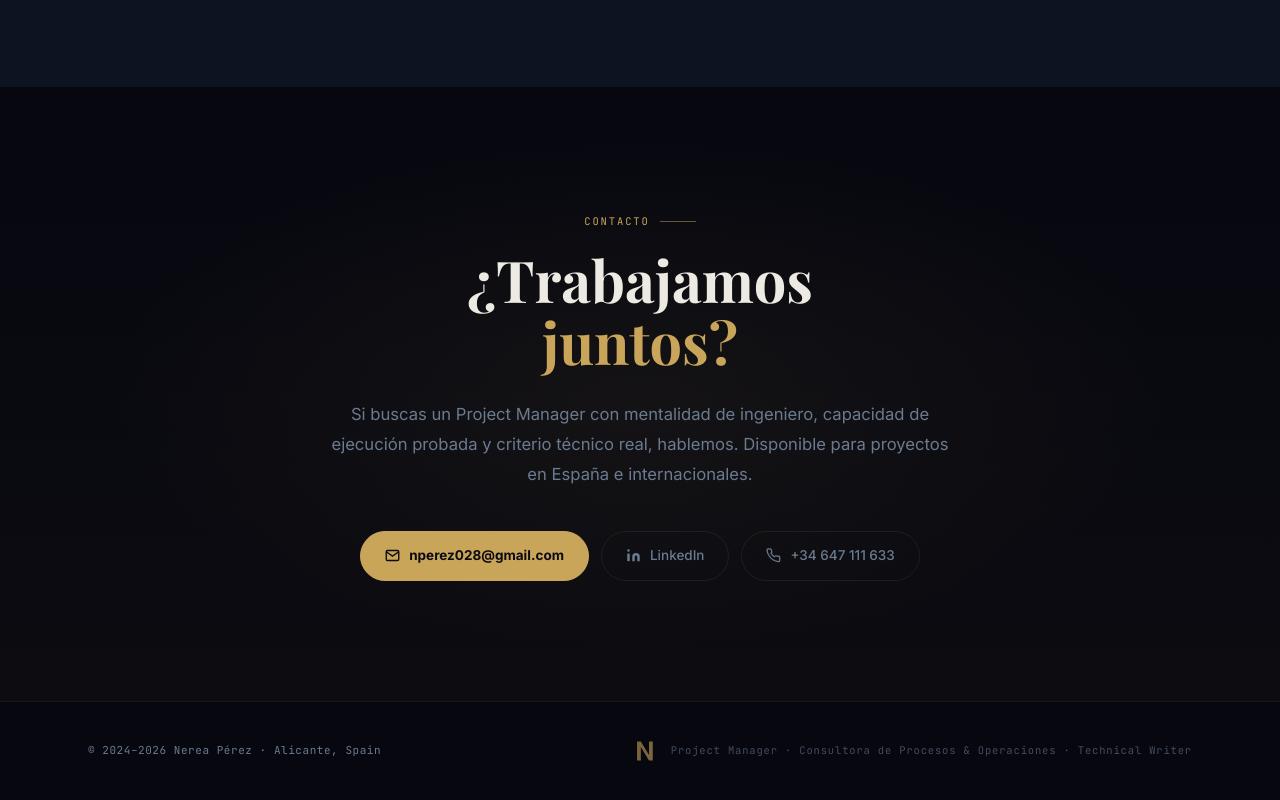
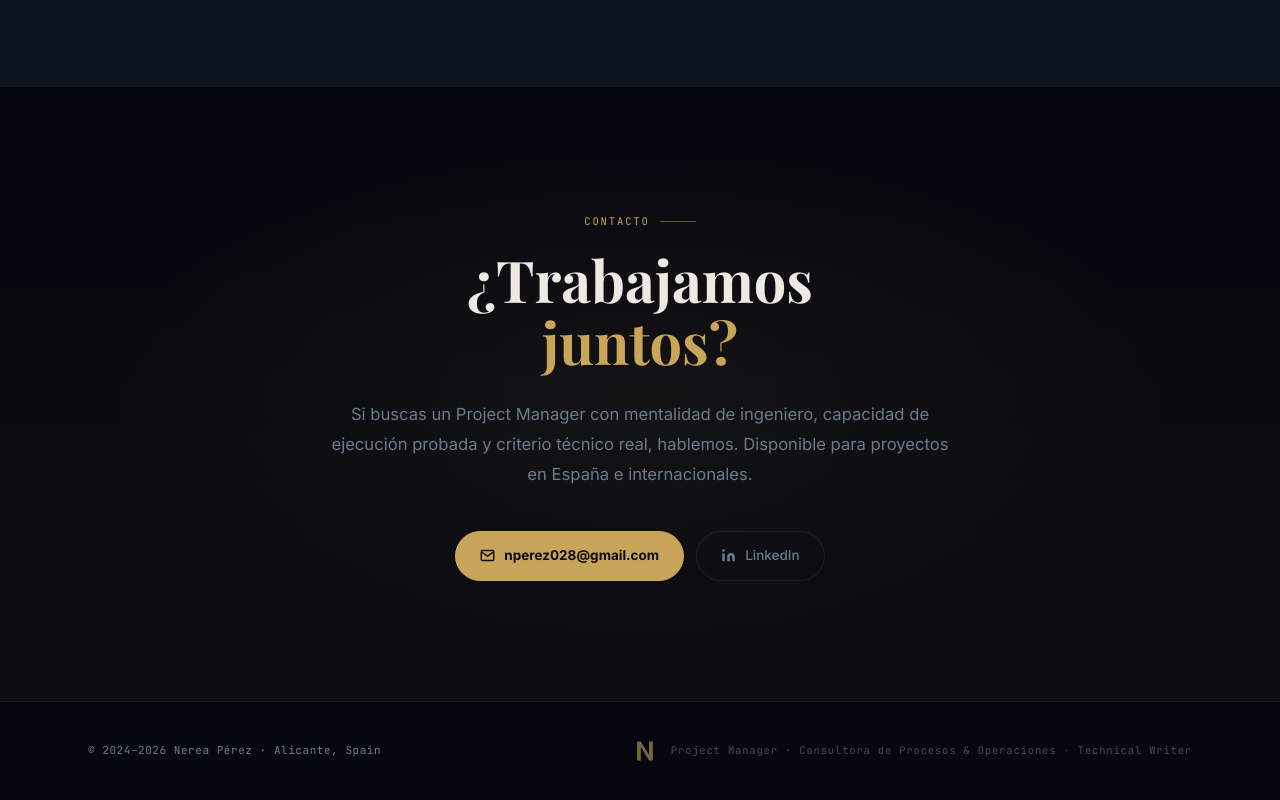
Before and after one commit to NereaPerez-Hanstaiger/nereaperez-hanstaiger.github.io, a plain HTML site: page index.html in a window 1280 px wide. Shown: the part 8637-9437 px from the top of the page. Drawn offline with nearby package versions, Linux system fonts and the light colour scheme; a web font is replaced by a local one.

Commit message:
Add files via upload

```diff
--- a/index.html
+++ b/index.html
@@ -2351,10 +2351,6 @@
         <a href="https://www.linkedin.com/in/nerea-perez-hanstaiger/" target="_blank" rel="noopener" class="c-link">
           <svg width="15" height="15" viewBox="0 0 24 24" fill="currentColor"><path d="M16 8a6 6 0 0 1 6 6v7h-4v-7a2 2 0 0 0-4 0v7h-4v-7a6 6 0 0 1 6-6z"/><rect x="2" y="9" width="4" height="12"/><circle cx="4" cy="4" r="2"/></svg>
           LinkedIn
-        </a>
-        <a href="tel:+34647111633" class="c-link">
-          <svg width="15" height="15" viewBox="0 0 24 24" fill="none" stroke="currentColor" stroke-width="2"><path d="M22 16.92v3a2 2 0 0 1-2.18 2 19.79 19.79 0 0 1-8.63-3.07A19.5 19.5 0 0 1 4.69 12a19.79 19.79 0 0 1-3.07-8.67A2 2 0 0 1 3.6 1.3h3a2 2 0 0 1 2 1.72c.127.96.361 1.903.7 2.81a2 2 0 0 1-.45 2.11L7.91 8.44a16 16 0 0 0 5.55 5.55l.94-.94a2 2 0 0 1 2.11-.45c.907.339 1.85.573 2.81.7A2 2 0 0 1 21 16.92z"/></svg>
-          +34 647 111 633
         </a>
       </div>
     </div>
```
